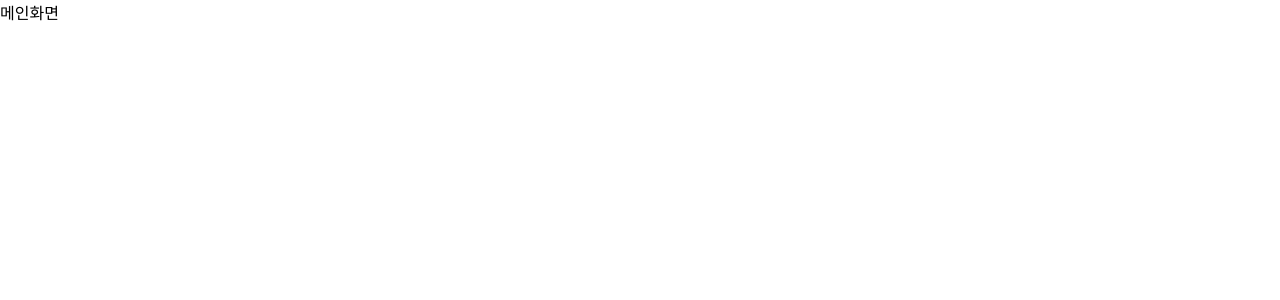
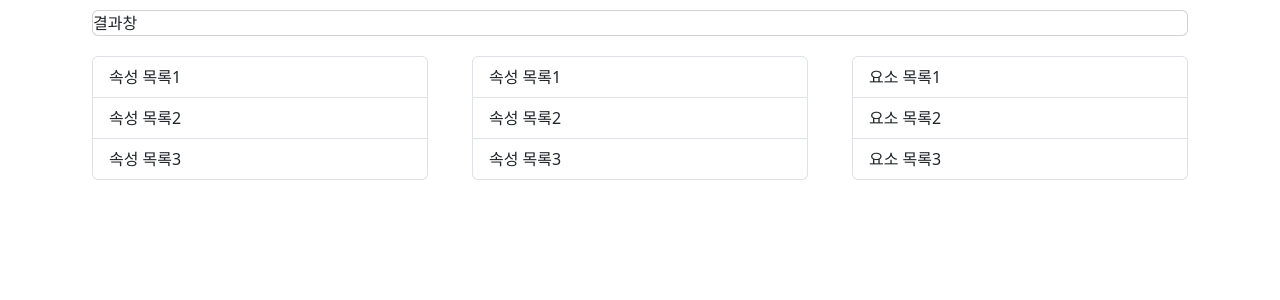
Before and after one commit to black-pepper/HTML-CSS-Study, a React (Create React App) app: page / in a window 1280 px wide. Shown: the top 300 px of the page. Built offline with nearby package versions, Linux system fonts and the light colour scheme.

Commit message:
Split Window

```diff
--- a/package.json
+++ b/package.json
@@ -6,7 +6,10 @@
     "@testing-library/jest-dom": "^5.17.0",
     "@testing-library/react": "^13.4.0",
     "@testing-library/user-event": "^13.5.0",
+    "babel-jest": "^24.9.0",
+    "bootstrap": "^5.3.2",
     "react": "^18.2.0",
+    "react-bootstrap": "^2.9.2",
     "react-dom": "^18.2.0",
     "react-scripts": "^3.0.1",
     "web-vitals": "^2.1.4"
--- a/src/App.js
+++ b/src/App.js
@@ -1,3 +1,4 @@
+import React, { useState } from 'react';
 import { BrowserRouter, Switch, Route } from "react-router-dom";
 import Main from './Main';
 import './App.css';
--- a/src/Main.js
+++ b/src/Main.js
@@ -1,8 +1,28 @@
+import React, { useState } from 'react';
+import'bootstrap/dist/css/bootstrap.min.css';
 
-import React, { useState } from 'react';
-function Main() {
+import ResultBox from './components/ResultBox';
+import HTMLPropertyList from './components/HTMLPropertyList';
+import ElementList from './components/ElementList';
+import CSSPropertyList from './components/CSSPropertyList';
+
+
+const Main = () => {
     return (
-        <div>메인화면</div>
+        <div class="container">
+            <ResultBox/>
+            <div class="row">
+                <div class="col">
+                    <HTMLPropertyList/>
+                </div>
+                <div class="col">
+                    <CSSPropertyList/>
+                </div>
+                <div class="col">
+                    <ElementList/>
+                </div>
+            </div>
+        </div>
     )
 }
 export default Main;
--- /dev/null
+++ b/src/components/CSSPropertyList.js
@@ -0,0 +1,13 @@
+import React, { useState } from 'react';
+import'bootstrap/dist/css/bootstrap.min.css';
+
+const CSSPropertyList = () => {
+    return (
+        <div class="list-group" style={{margin:10}}>
+            <li class="list-group-item">속성 목록1</li>
+            <li class="list-group-item">속성 목록2</li>
+            <li class="list-group-item">속성 목록3</li>
+        </div>
+    )
+}
+export default CSSPropertyList;
--- /dev/null
+++ b/src/components/ElementList.js
@@ -0,0 +1,13 @@
+import React, { useState } from 'react';
+import'bootstrap/dist/css/bootstrap.min.css';
+
+const ElementList = () => {
+    return (
+        <div class="list-group" style={{margin:10}}>
+            <li class="list-group-item">요소 목록1</li>
+            <li class="list-group-item">요소 목록2</li>
+            <li class="list-group-item">요소 목록3</li>
+        </div>
+    )
+}
+export default ElementList;
--- /dev/null
+++ b/src/components/HTMLPropertyList.js
@@ -0,0 +1,13 @@
+import React, { useState } from 'react';
+import'bootstrap/dist/css/bootstrap.min.css';
+
+const HTMLPropertyList = () => {
+    return (
+        <div class="list-group" style={{margin:10}}>
+            <li class="list-group-item">속성 목록1</li>
+            <li class="list-group-item">속성 목록2</li>
+            <li class="list-group-item">속성 목록3</li>
+        </div>
+    )
+}
+export default HTMLPropertyList;
--- /dev/null
+++ b/src/components/ResultBox.js
@@ -0,0 +1,9 @@
+import React, { useState } from 'react';
+import'bootstrap/dist/css/bootstrap.min.css';
+
+const ResultBox = () => {
+    return (
+        <div class="card" style={{margin:10}}> 결과창 </div>
+    )
+}
+export default ResultBox;
```
Also changed, not shown: src/components/CSSBox.js (added), src/components/HTMLBox.js (added), 2 other files (tests, documents, lock files or other folders).
